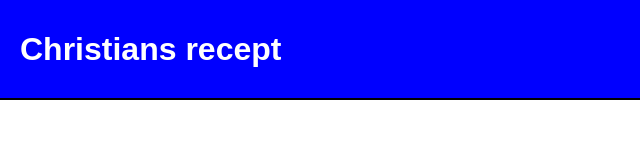
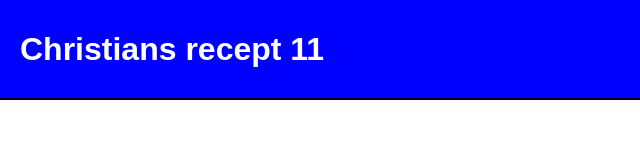
Before and after one commit to OskarKaluzny/test.v.1.2, a plain HTML site: page documents/books.html in a window 1280 px wide. Shown: the full height of the page, 0-640 px from the left. Drawn offline with Linux system fonts and the light colour scheme.

Commit message:
books 12

```diff
--- a/documents/books.html
+++ b/documents/books.html
@@ -9,7 +9,7 @@
         </head>
         <body>
         <div class="navbar">
-            <h1>Christians recept </h1>
+            <h1>Christians recept 11 </h1>
             <ul>
                 <li><a href="../index.html">Hem</a></li>
                 <li><a href="./documents/books.html">Hem</a></li>
```
